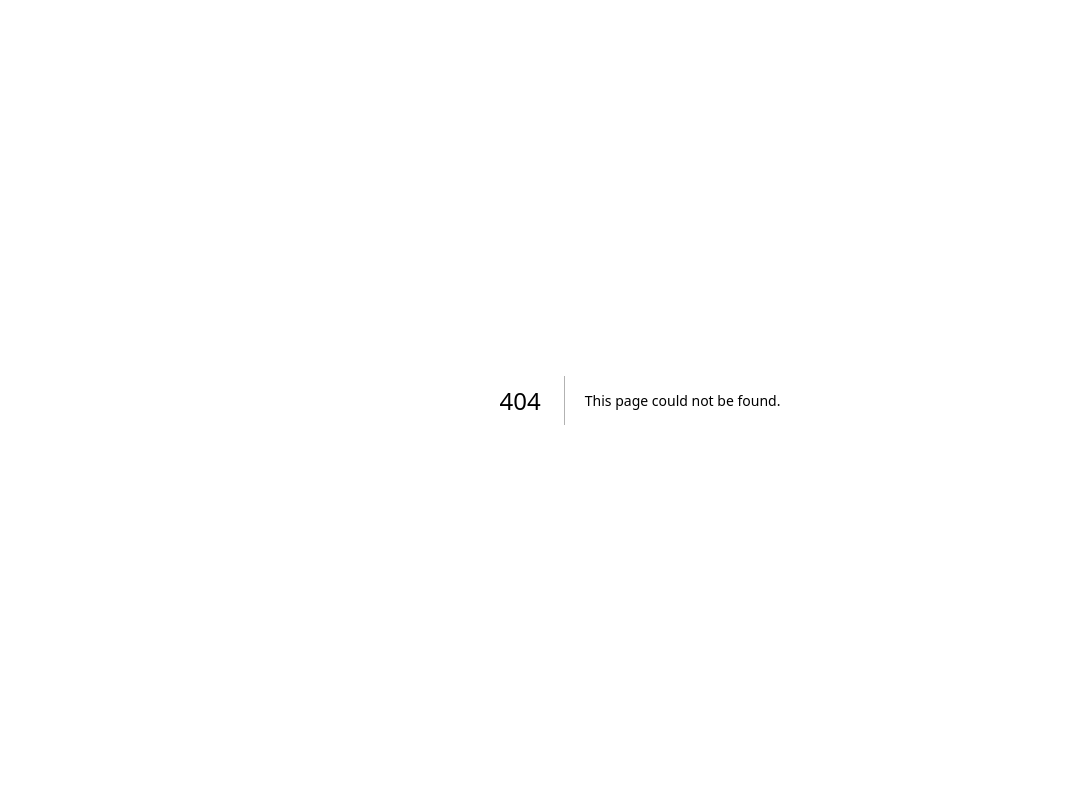
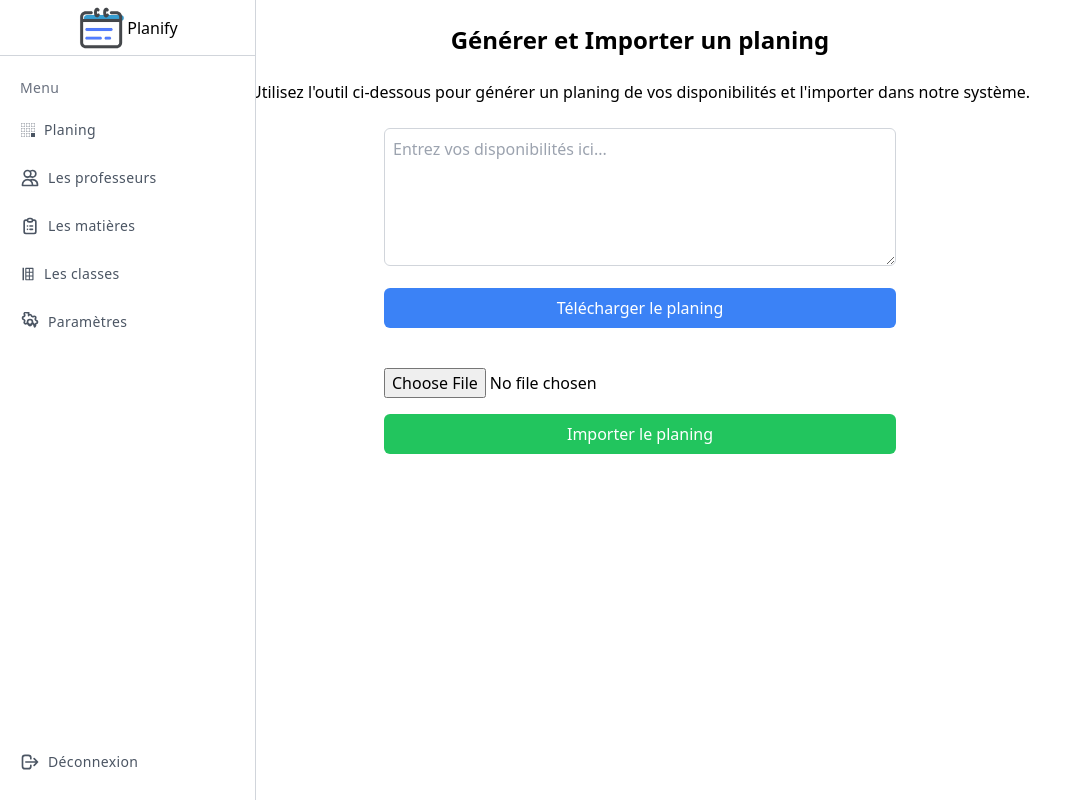
Before and after one commit to ady243/hackaton-front, a Next.js app: page /teacherCsv in a window 1280 px wide. Before the commit this address had no page. Shown: the whole page, without its empty margins (0-1071 px from the left). Built offline with nearby package versions, Linux system fonts and the light colour scheme.

Commit message:
add onglet

```diff
--- /dev/null
+++ b/src/components/Loader.tsx
@@ -0,0 +1,13 @@
+import React from 'react';
+
+const Loader = () => {
+  return (
+    <div className="flex items-center justify-center space-x-2">
+      <div className="w-4 h-4 rounded-full animate-pulse bg-blue-500"></div>
+      <div className="w-4 h-4 rounded-full animate-pulse bg-blue-500"></div>
+      <div className="w-4 h-4 rounded-full animate-pulse bg-blue-500"></div>
+    </div>
+  );
+};
+
+export default Loader;
--- a/src/pages/mainProf.tsx
+++ b/src/pages/mainProf.tsx
@@ -3,6 +3,7 @@ import React from 'react';
 import ProffesorPageAdmin from './prof';
 import SubjectsAttributedPage from './subjectsAttributedPage';
 import ListOfSubject from './listOfSubject';
+import TeacherCsv from './teacherCsv';
 
 
 const MainPage = () => {
@@ -10,6 +11,7 @@ const MainPage = () => {
     { name: 'Ajouter Disponibilités', content: <ProffesorPageAdmin /> },
     {name:'Mes matières', content: <ListOfSubject/>},
     { name: 'Mon planing de cours', content: <SubjectsAttributedPage /> },
+    { name: 'importer un planing ', content: <TeacherCsv/> },
   ];
 
   return (
--- /dev/null
+++ b/src/pages/teacherCsv.tsx
@@ -0,0 +1,116 @@
+import React, { useState } from 'react';
+import baseUrl from '@/config/baseUrl';
+import Loader from '@/components/Loader';
+import { useAuth } from '@/context/AuthContext';
+
+function TeacherCsv() {
+  const { currentUser } = useAuth();
+  const { user } = currentUser();
+  const [availabilityText, setAvailabilityText] = useState('');
+  const [loading, setLoading] = useState(false);
+  const [csvFile, setCsvFile] = useState<File | null>(null);
+
+  const handleDownloadCsv = async () => {
+    setLoading(true);
+    try {
+      const response = await fetch(`${baseUrl}/ai/professor_availability`, {
+        method: 'POST',
+        headers: {
+          'Content-Type': 'application/json',
+        },
+        body: JSON.stringify({
+          download_csv: true,
+          availability_text: availabilityText,
+        }),
+      });
+
+      if (response.ok) {
+        const blob = await response.blob();
+        const url = window.URL.createObjectURL(blob);
+        const a = document.createElement('a');
+        a.href = url;
+        a.download = 'professor_availability.csv';
+        document.body.appendChild(a);
+        a.click();
+        a.remove();
+        setCsvFile(new File([blob], 'professor_availability.csv', { type: 'text/csv' }));
+      } else {
+        console.error('Failed to download CSV');
+      }
+    } catch (error) {
+      console.error('Error downloading CSV:', error);
+    } finally {
+      setLoading(false);
+    }
+  };
+
+  const handleUploadCsv = async () => {
+    if (!csvFile) {
+      alert('Veuillez sélectionner un fichier CSV.');
+      return;
+    }
+
+    setLoading(true);
+    try {
+      const formData = new FormData();
+      formData.append('file', csvFile);
+
+      const response = await fetch(`${baseUrl}/availabilities/import/${user?.id}`, {
+        method: 'POST',
+        body: formData,
+      });
+
+      if (response.ok) {
+        alert('CSV téléchargé avec succès.');
+      } else {
+        console.error('Failed to upload CSV');
+      }
+    } catch (error) {
+      console.error('Error uploading CSV:', error);
+    } finally {
+      setLoading(false);
+    }
+  };
+
+  return (
+    <div className="flex flex-col items-center p-6 space-y-6">
+      <h1 className="text-2xl font-bold">Générer et Importer un planing</h1>
+      <p className="text-center">Utilisez l&apos;outil ci-dessous pour générer un planing de vos disponibilités et l&apos;importer dans notre système.</p>
+
+      <div className="w-full max-w-lg">
+        <textarea
+          className="w-full border border-gray-300 rounded-md p-2 mb-4"
+          rows={5}
+          value={availabilityText}
+          onChange={(e) => setAvailabilityText(e.target.value)}
+          placeholder="Entrez vos disponibilités ici..."
+        />
+        <button
+          onClick={handleDownloadCsv}
+          className="w-full bg-blue-500 text-white px-4 py-2 rounded-md hover:bg-blue-600 mb-4"
+          disabled={loading}
+        >
+          {loading ? <Loader /> : 'Télécharger le planing'}
+        </button>
+      </div>
+
+      <div className="w-full max-w-lg">
+        <input
+          type="file"
+          accept=".csv"
+          onChange={(e) => setCsvFile(e.target.files ? e.target.files[0] : null)}
+          className="w-full mb-4"
+        />
+        <button
+          onClick={handleUploadCsv}
+          className="w-full bg-green-500 text-white px-4 py-2 rounded-md hover:bg-green-600"
+          disabled={loading}
+        >
+          {loading ? <Loader /> : 'Importer le planing'}
+        </button>
+      </div>
+    </div>
+  );
+}
+
+export default TeacherCsv;
```
